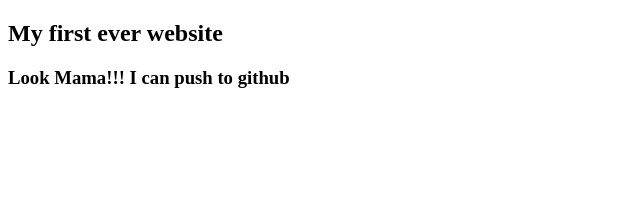
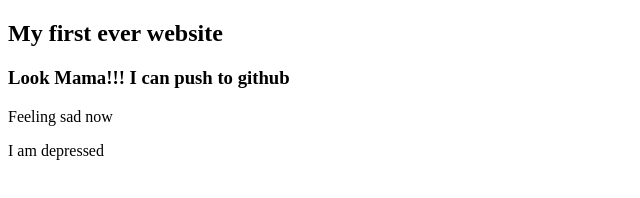
Before and after one commit to enamulweb/my-first-website, a plain HTML site: page index.html in a window 1280 px wide. Shown: the whole page, without its empty margins (0-640 px from the left). Drawn offline with Linux system fonts and the light colour scheme.

Commit message:
depreesion

```diff
--- a/index.html
+++ b/index.html
@@ -9,5 +9,7 @@
 <body>
     <h2>My first ever website</h2>
     <h3>Look Mama!!! I can push to github</h3>
+    <p>Feeling sad now</p>
+    <p>I am depressed</p>
 </body>
 </html>
```
